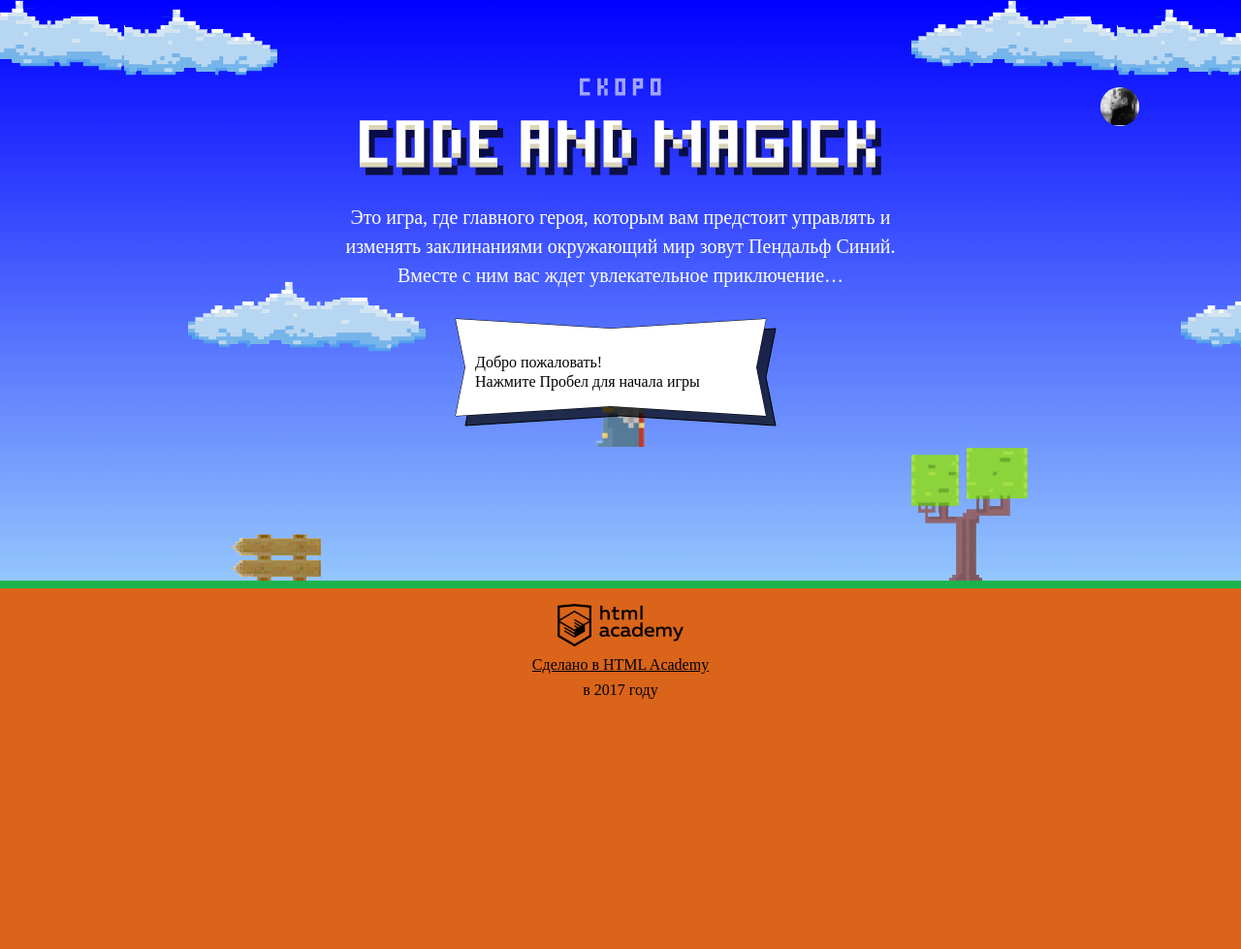
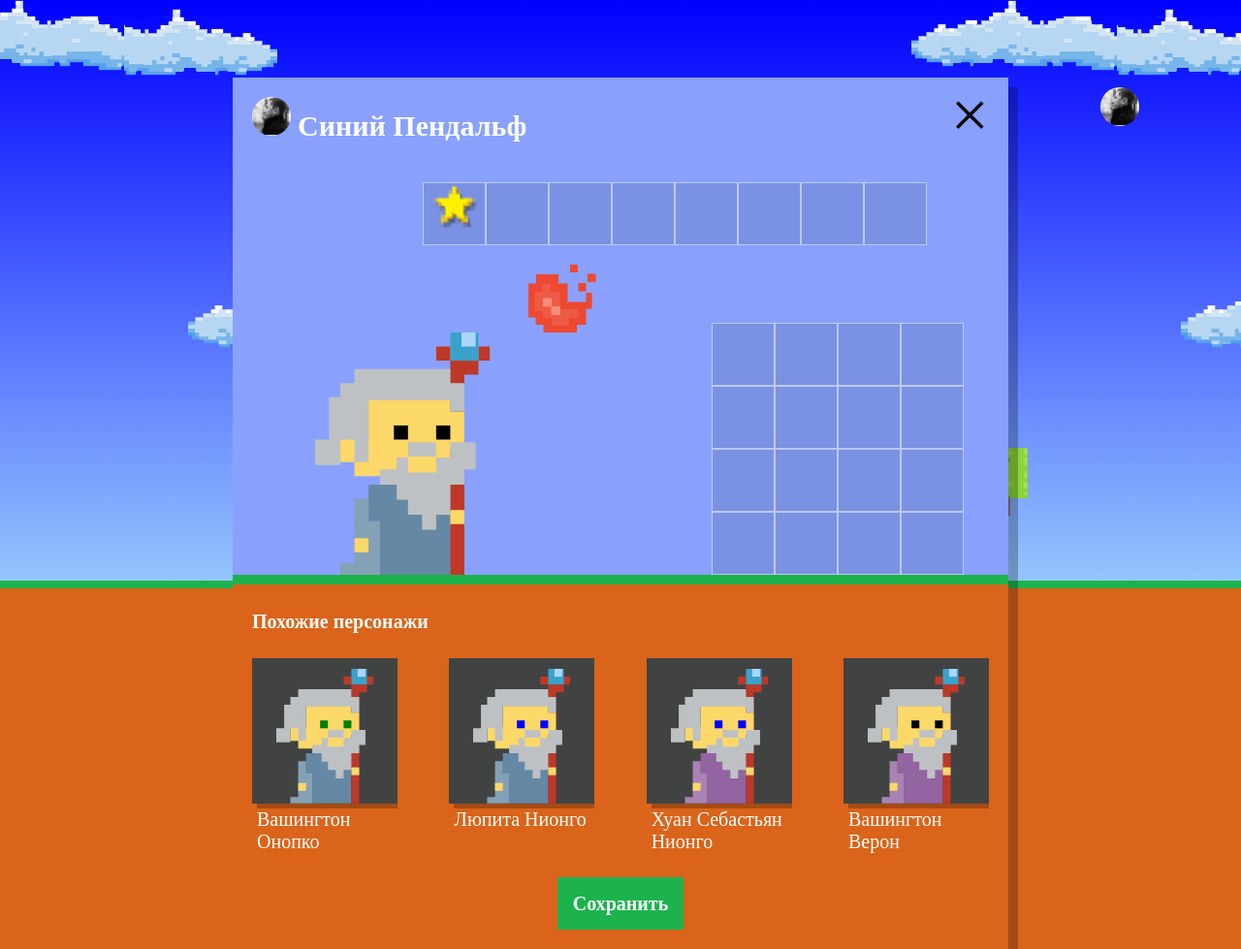
Before and after one commit to Laptenok-vita/419117-code-and-magick, a website: page index.html in a window 1280 px wide. Shown: the whole page at 97% size. Before the commit the page ends 800 px from the top, so only its background shows below. Drawn offline with Linux system fonts and the light colour scheme; a web font is replaced by a local one.

Commit message:
Решает задачу: Учебный проект: нас орда

```diff
--- a/index.html
+++ b/index.html
@@ -202,7 +202,7 @@
 
 </script>
 <script src="js/stat.js"></script>
+<script src="js/setup.js"></script>
 <script src="js/game.js"></script>
-
 </body>
 </html>
--- /dev/null
+++ b/js/setup.js
@@ -0,0 +1,58 @@
+'use strict';
+
+var WIZARD_NAMES = ['Иван', 'Хуан Себастьян', 'Мария', 'Кристоф', 'Виктор', 'Юлия', 'Люпита', 'Вашингтон'];
+
+var WIZARD_SURNAMES = ['да Марья', 'Верон', 'Мирабелла', 'Вальц', 'Онопко', 'Топольницкая', 'Нионго', 'Ирвинг'];
+
+var COATS_COLOR = ['rgb(101, 137, 164)', 'rgb(241, 43, 107)', 'rgb(146, 100, 161)', 'rgb(56, 159, 117)', 'rgb(215, 210, 55)', 'rgb(0, 0, 0)'];
+
+var EYES_COLOR = ['black', 'red', 'blue', 'yellow', 'green'];
+
+var wizards = [
+  {
+    name: WIZARD_NAMES[Math.floor(Math.random() * (WIZARD_NAMES.length))] + ' ' + WIZARD_SURNAMES[Math.floor(Math.random() * (WIZARD_SURNAMES.length - 0))],
+    coatsColor: COATS_COLOR[Math.floor(Math.random() * (COATS_COLOR.length))],
+    eyesColor: EYES_COLOR[Math.floor(Math.random() * (EYES_COLOR.length))]
+  },
+  {
+    name: WIZARD_NAMES[Math.floor(Math.random() * (WIZARD_NAMES.length - 0))] + ' ' + WIZARD_SURNAMES[Math.floor(Math.random() * (WIZARD_SURNAMES.length - 0))],
+    coatsColor: COATS_COLOR[Math.floor(Math.random() * (COATS_COLOR.length))],
+    eyesColor: EYES_COLOR[Math.floor(Math.random() * (EYES_COLOR.length))]
+  },
+  {
+    name: WIZARD_NAMES[Math.floor(Math.random() * (WIZARD_NAMES.length - 0))] + ' ' + WIZARD_SURNAMES[Math.floor(Math.random() * (WIZARD_SURNAMES.length - 0))],
+    coatsColor: COATS_COLOR[Math.floor(Math.random() * (COATS_COLOR.length))],
+    eyesColor: EYES_COLOR[Math.floor(Math.random() * (EYES_COLOR.length))]
+  },
+  {
+    name: WIZARD_NAMES[Math.floor(Math.random() * (WIZARD_NAMES.length - 0))] + ' ' + WIZARD_SURNAMES[Math.floor(Math.random() * (WIZARD_SURNAMES.length - 0))],
+    coatsColor: COATS_COLOR[Math.floor(Math.random() * (COATS_COLOR.length))],
+    eyesColor: EYES_COLOR[Math.floor(Math.random() * (EYES_COLOR.length))]
+  }
+];
+
+var userDialog = document.querySelector('.setup');
+userDialog.classList.remove('hidden');
+
+var similarListElement = document.querySelector('.setup-similar-list');
+var similarWizardTemplate = document.querySelector('#similar-wizard-template')
+    .content
+    .querySelector('.setup-similar-item');
+
+var renderWizard = function (wizard) {
+  var wizardElement = similarWizardTemplate.cloneNode(true);
+
+  wizardElement.querySelector('.setup-similar-label').textContent = wizard.name;
+  wizardElement.querySelector('.wizard-coat').style.fill = wizard.coatsColor;
+  wizardElement.querySelector('.wizard-eyes').style.fill = wizard.eyesColor;
+
+  return wizardElement;
+};
+
+var fragment = document.createDocumentFragment();
+for (var i = 0; i < wizards.length; i++) {
+  fragment.appendChild(renderWizard(wizards[i]));
+}
+
+similarListElement.appendChild(fragment);
+userDialog.querySelector('.setup-similar').classList.remove('hidden');
```
